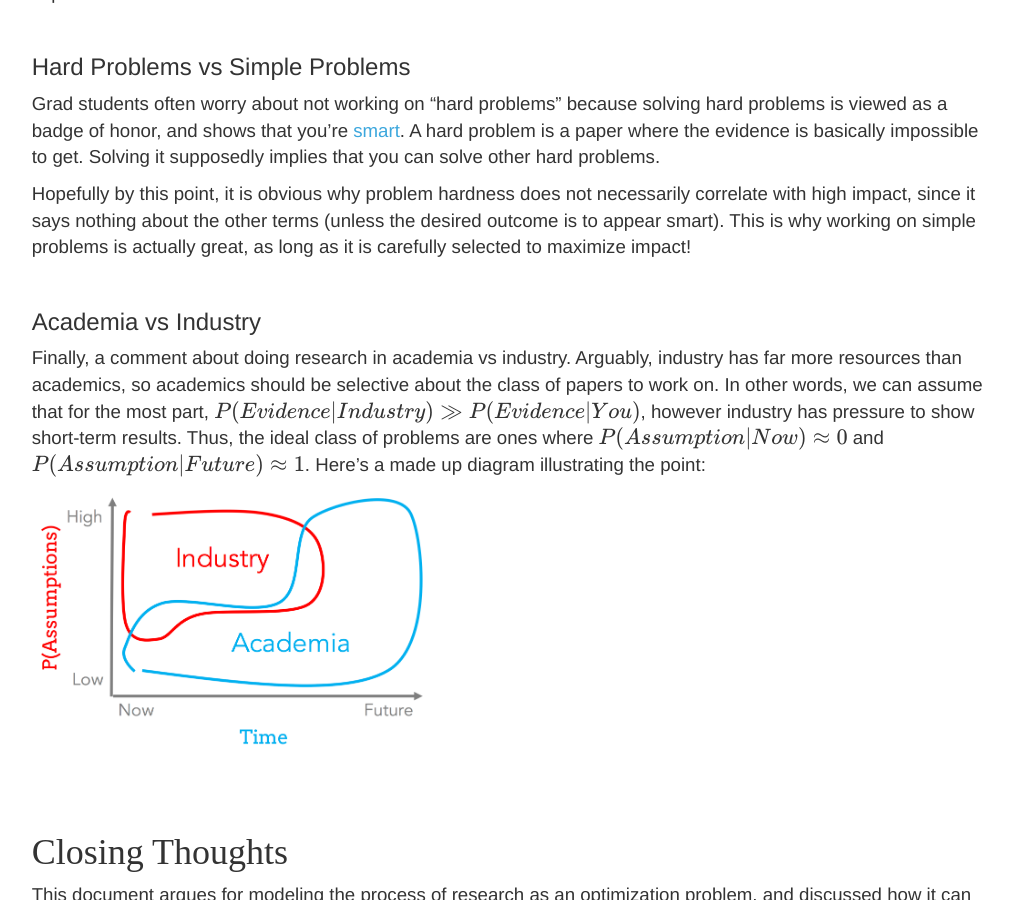
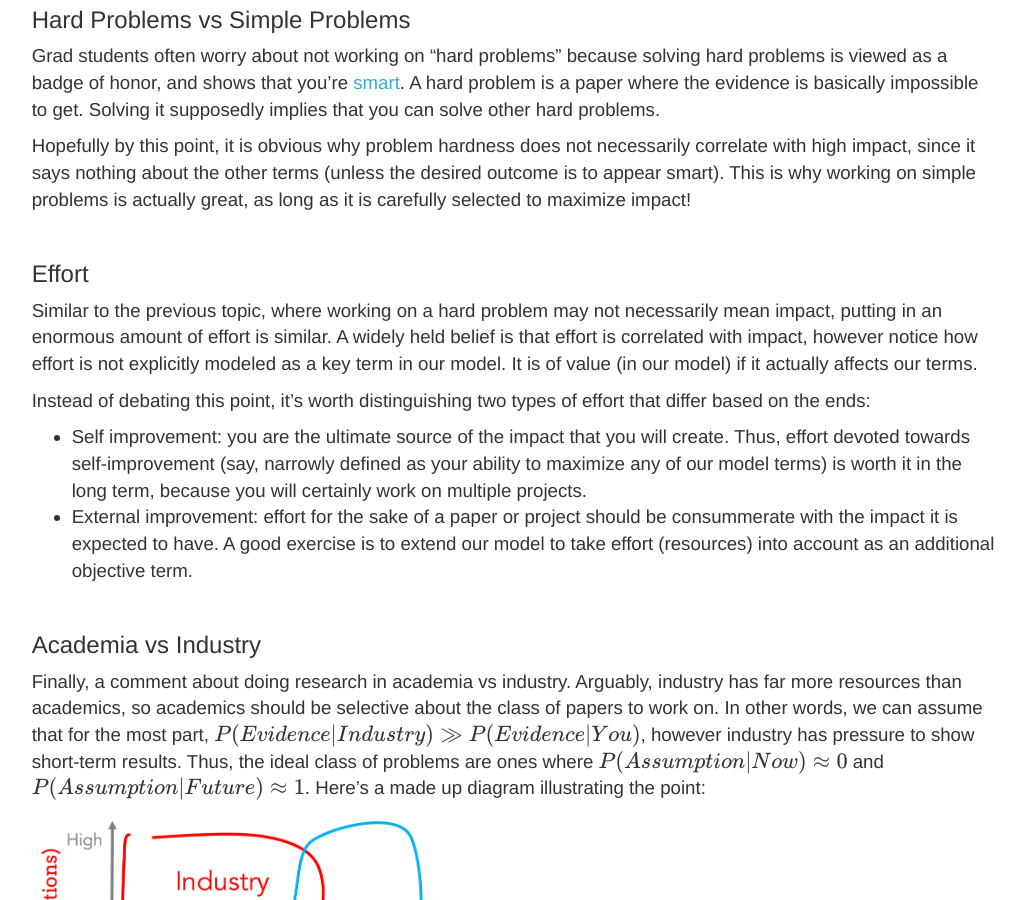
Before and after one commit to researchsetup/researchsetup.github.io, a Jekyll site: the page built from researchmodel.md, in a window 1280 px wide and 900 px high, scrolled down 13641 px. Shown: the whole window, without its empty margins (125-1150 px from the left). Built offline with Jekyll 4.4.1, drawn with Linux system fonts in a browser that asks for light colours; some web fonts are replaced; formulas are drawn with MathJax 3; our own code applies the rules of GitHub Pages for plain Markdown files; some of the changed text lies outside the part shown.

Commit message:
lazy commit msg

```diff
--- a/researchmodel.md
+++ b/researchmodel.md
@@ -29,6 +29,7 @@ General Takeaways
 * [Hammers w/out Nails](#hammer)
 * [Perfection is the Enemy of Progress](#perfection)
 * [Hard Problems vs Simple Problems](#hardprobs)
+* [Effort](#effort)
 * [Academia vs Industry](#industry)
 
 
@@ -460,6 +458,18 @@ A final note: avoiding perfection should not be viewed as discouraging you to st
 Grad students often worry about not working on "hard problems" because solving hard problems is viewed as a badge of honor, and shows that you're [smart](https://www.youtube.com/watch?v=tcGQpjCztgA).  A hard problem is a paper where the evidence is basically impossible to get.  Solving it supposedly implies that you can solve other hard problems.
 
 Hopefully by this point, it is obvious why problem hardness does not necessarily correlate with high impact, since it says nothing about the other terms (unless the desired outcome is to appear smart).  This is why working on simple problems is actually great, as long as it is carefully selected to maximize impact!
+
+
+### <a name="effort"></a>Effort
+
+Similar to the previous topic, where working on a hard problem may not necessarily mean impact, putting in an enormous amount of effort is similar.
+A widely held belief is that effort is correlated with impact, however notice how effort is not explicitly modeled as a key term in our model.  It is of value (in our model) if it actually affects our terms.
+
+Instead of debating this point, it's worth distinguishing two types of effort that differ based on the ends:
+
+* Self improvement:  you are the ultimate source of the impact that you will create.  Thus, effort devoted towards self-improvement (say, narrowly defined as your ability to maximize any of our model terms) is worth it in the long term, because you will certainly work on multiple projects.
+* External improvement: effort for the sake of a paper or project should be consummerate with the impact it is expected to have.  A good exercise is to extend our model to take effort (resources) into account as an additional objective term.
+
 
 ### <a name="industry"></a>Academia vs Industry
 
```
Also changed, not shown: other parts of researchmodel.md (+0 -3 lines).
